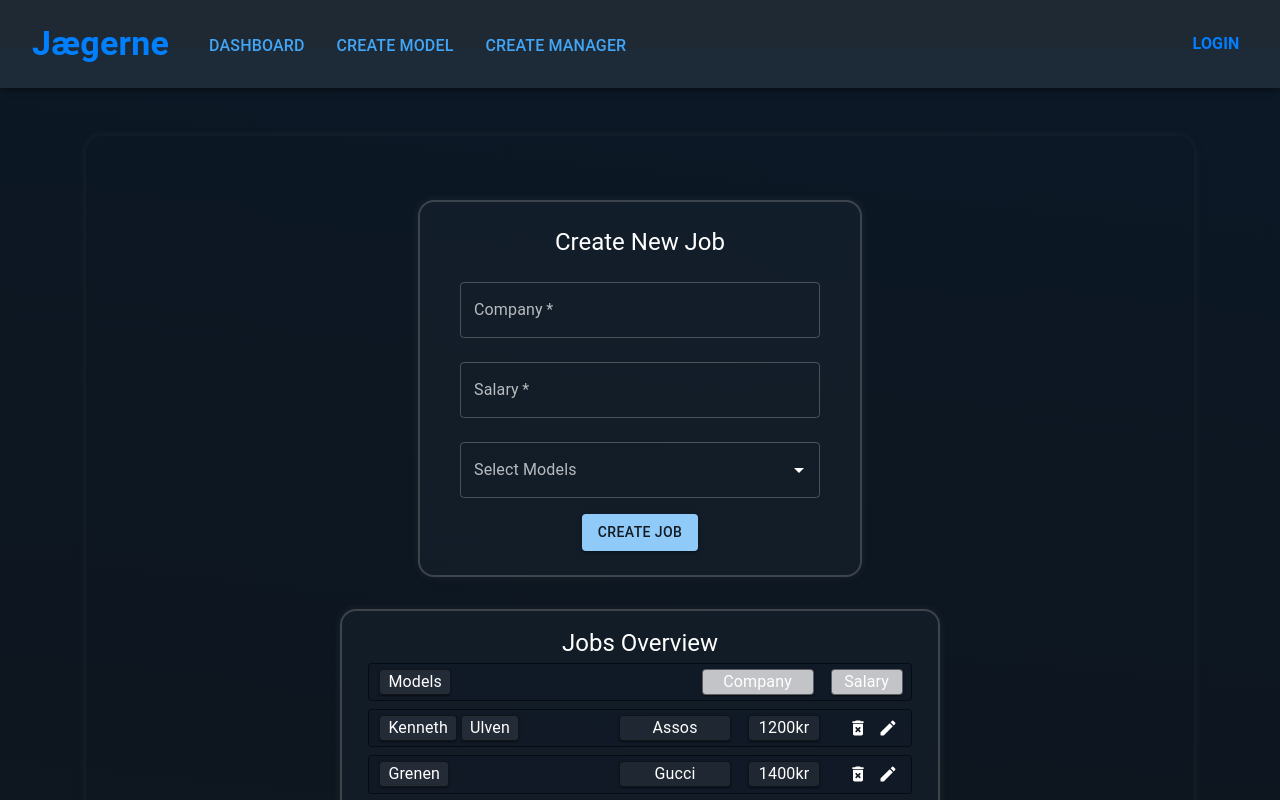
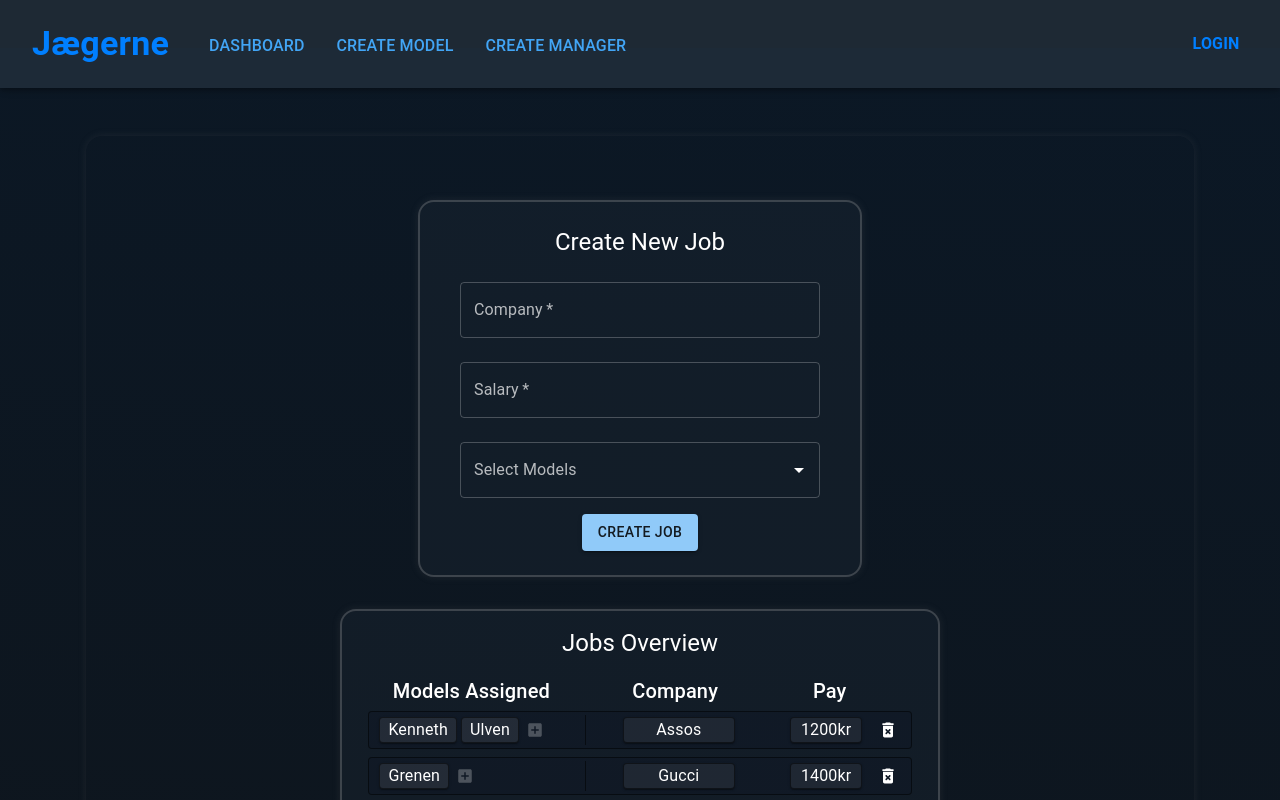
Before and after one commit to s-bogelund/FED-Assignment2, a React (Create React App) app in the folder frontend/: page /dashboard in a window 1280 px wide. Shown: the top 800 px of the page. Built offline with nearby package versions, Linux system fonts and the light colour scheme.

Commit message:
Removed edit button from job and added an Ã'add' button to add models to existing job

```diff
--- a/frontend/src/components/Dashboard/CreateJob.js
+++ b/frontend/src/components/Dashboard/CreateJob.js
@@ -19,6 +19,9 @@ const CreateJob = (props) => {
 	const handleJobSubmit = (event) => {
 		event.preventDefault();
 		props.onNewJob(company, salary, chosenModels);
+		setCompany("");
+		setSalary("");
+		setChosenModels([]);
 	};
 
 	const handleModelSelected = (event, value) => {
@@ -46,6 +49,7 @@ const CreateJob = (props) => {
 						fullWidth
 						margin="normal"
 						required
+						value={company}
 						id="company"
 						label="Company"
 						name="company"
@@ -55,6 +59,7 @@ const CreateJob = (props) => {
 						onInput={(event) => setSalary(event.target.value)}
 						type="number"
 						margin="normal"
+						value={salary}
 						required
 						id="salary"
 						label="Salary"
@@ -64,6 +69,7 @@ const CreateJob = (props) => {
 						multiple
 						disableCloseOnSelect
 						onChange={handleModelSelected}
+						value={chosenModels}
 						id="models"
 						options={modelOptions}
 						getOptionLabel={(option) => option.name}
--- a/frontend/src/components/Dashboard/JobsList/Job.js
+++ b/frontend/src/components/Dashboard/JobsList/Job.js
@@ -1,11 +1,13 @@
 import {
 	Button,
+	Container,
 	IconButton,
 	Paper,
 	Stack,
 	Tooltip,
 	Typography,
 } from "@mui/material";
+import AddBoxIcon from "@mui/icons-material/AddBox";
 import DeleteForeverRoundedIcon from "@mui/icons-material/DeleteForeverRounded";
 import EditRoundedIcon from "@mui/icons-material/EditRounded";
 import React, { useState } from "react";
@@ -13,28 +15,46 @@ import { Box } from "@mui/system";
 import JobModels from "./JobModels";
 
 const Job = (props) => {
-	const paperStyle = () => {
-		if (!props.isHeader) {
+	const stackStyle = () => {
+		if (props.isHeader)
+			return {
+				display: "grid",
+				gridTemplateColumns: "1fr 1fr 1fr",
+				placeItems: "center",
+				justifyContent: "center",
+				alignItems: "center",
+				fontSize: "1.7rem",
+				"&paperStyle": {
+					border: "none",
+				},
+			};
+		else
 			return {
 				display: "flex",
-				justifyContent: "flex-start",
+				justifyContent: "space-between",
 				alignItems: "center",
-				backgroundColor: "rgba(255, 255, 255, 0.01)",
+				border: "1px solid rgba(0, 0, 0, 0.52)",
 				borderRadius: 1,
-				border: "1px solid rgba(0, 0, 0, 0.52)",
 				px: 1,
+				py: 0.4,
+				margin: 0.3,
+				my: 0.5,
+				background: "#0c172341",
 			};
-		} else {
-			return {
-				display: "flex",
-				justifyContent: "center",
-				alignItems: "center",
-				backgroundColor: "rgba(255, 255, 255, 0.73)",
-				borderRadius: 1,
-				border: "1px solid rgba(0, 0, 0, 0.52)",
-				px: 1,
-			};
-		}
+	};
+
+	const paperStyle = {
+		display: "flex",
+		justifyContent: "flex-start",
+		alignItems: "center",
+		backgroundColor: "rgba(255, 255, 255, 0.01)",
+		borderRadius: 1,
+		border: "1px solid rgba(0, 0, 0, 0.52)",
+		px: 1,
+	};
+
+	const onAdd = () => {
+		console.log("add");
 	};
 
 	const onDeleteJob = () => {
@@ -54,31 +74,43 @@ const Job = (props) => {
 	};
 
 	return (
-		<Stack
-			direction="row"
-			sx={{
-				display: "flex",
-				justifyContent: "space-between",
-				alignItems: "center",
-				border: "1px solid rgba(0, 0, 0, 0.52)",
-				borderRadius: 1,
-				px: 1,
-				py: 0.4,
-				margin: 0.3,
-				my: 0.5,
-				background: "#0c172341",
-			}}
-		>
+		<Stack direction="row" sx={stackStyle}>
 			<Box
 				sx={{
 					width: "40%",
 					display: "flex",
 					flexWrap: "wrap",
+					borderRight: "1px solid rgba(0, 0, 0, 0.52)",
+					alignItems: "center",
 				}}
 			>
-				{renderJobModels()}
+				{renderJobModels()}{" "}
+				{!props.isHeader && (
+					<Tooltip title="Add Model" placement="right">
+						<IconButton
+							size="small"
+							sx={{
+								opacity: "25%",
+								"&:hover": {
+									opacity: "100%",
+								},
+							}}
+							onClick={onAdd}
+						>
+							<AddBoxIcon fontSize="sm" />
+						</IconButton>
+					</Tooltip>
+				)}
 			</Box>
-			<Box sx={{ display: "flex", width: "40%", gap: 1 }}>
+			<Box
+				sx={{
+					display: "flex",
+					width: "55%",
+					gap: 1,
+					justifyContent: "center",
+					alignItems: "center",
+				}}
+			>
 				<Box
 					sx={{
 						display: "flex",
@@ -88,23 +120,33 @@ const Job = (props) => {
 				>
 					<Paper
 						sx={{
-							...paperStyle(),
+							...paperStyle,
 							justifyContent: "center",
 							flexWrap: "wrap",
-							minWidth: "7em",
+							minWidth: "7rem",
+							alignItems: "center",
 						}}
 					>
-						<Typography variant="body1">{props.company}</Typography>
+						<Typography variant="body1" sx={{ textAlign: "center" }}>
+							{props.company}
+						</Typography>
 					</Paper>
 				</Box>
-				<Box sx={{ display: "flex", width: "50%", maxHeight: "1.8em" }}>
+				<Box
+					sx={{
+						display: "flex",
+						width: "50%",
+						maxHeight: "1.8rem",
+						justifyContent: "center",
+					}}
+				>
 					<Paper
 						sx={{
-							...paperStyle(),
+							...paperStyle,
 							justifyContent: "center",
 							alignItems: "center",
 							width: "auto",
-							minWidth: "4.5em",
+							minWidth: "4.5rem",
 						}}
 					>
 						<Typography variant="body1">
@@ -116,17 +158,17 @@ const Job = (props) => {
 			</Box>
 			{/* Renders the edit and delete buttons if not the header */}
 			{!props.isHeader && (
-				<Box sx={{ display: "flex", justifyContent: "space-between" }}>
+				<Box sx={{ display: "flex", justifyContent: "flex-end" }}>
 					<Tooltip title="Delete Job" placement="top">
 						<IconButton size="small" onClick={onDeleteJob}>
 							<DeleteForeverRoundedIcon fontSize="small" />
 						</IconButton>
 					</Tooltip>
-					<Tooltip title="Edit Job" placement="right">
+					{/* <Tooltip title="Edit Job" placement="right">
 						<IconButton size="small" onClick={onEdit}>
 							<EditRoundedIcon fontSize="small" />
 						</IconButton>
-					</Tooltip>
+					</Tooltip> */}
 				</Box>
 			)}
 		</Stack>
--- a/frontend/src/components/Dashboard/JobsList/JobsList.js
+++ b/frontend/src/components/Dashboard/JobsList/JobsList.js
@@ -1,4 +1,11 @@
-import { Container, List, ListItem, Stack, Typography } from "@mui/material";
+import {
+	Box,
+	Container,
+	List,
+	ListItem,
+	Stack,
+	Typography,
+} from "@mui/material";
 import React from "react";
 import { containerStyle } from "../../styling";
 import Job from "./Job";
@@ -17,7 +24,6 @@ const JobsList = (props) => {
 					company={job.company}
 					salary={job.salary}
 					onDeleteJob={props.onDeleteJob}
-					isHeader={false}
 				/>
 			);
 		});
@@ -27,20 +33,36 @@ const JobsList = (props) => {
 	return (
 		<Container
 			maxWidth="sm"
-			sx={{ ...containerStyle, paddingBottom: 4, paddingTop: 2 }}
+			sx={{
+				...containerStyle,
+				paddingBottom: 4,
+				paddingTop: 2,
+				flexGrow: 0,
+			}}
 		>
 			<Typography
-				sx={{ display: "flex", justifyContent: "center" }}
+				sx={{ display: "flex", justifyContent: "center", marginBottom: 2 }}
 				variant="h5"
 			>
 				Jobs Overview
 			</Typography>
-			<Job
-				isHeader={true}
-				models={["Models"]}
-				company="Company"
-				salary="Salary "
-			/>
+			<Box
+				fullWidth
+				sx={{
+					display: "grid",
+					gridTemplateColumns: "1.5fr 1.4fr .8fr .2fr",
+				}}
+			>
+				<Typography sx={{ gridColumn: 1, placeSelf: "center" }} variant="h6">
+					Models Assigned
+				</Typography>
+				<Typography sx={{ gridColumn: 2, placeSelf: "center" }} variant="h6">
+					Company
+				</Typography>
+				<Typography sx={{ gridColumn: 3, placeSelf: "center" }} variant="h6">
+					Pay
+				</Typography>
+			</Box>
 
 			{renderList()}
 		</Container>
--- a/frontend/src/components/Dashboard/ModelList/ModelList.js
+++ b/frontend/src/components/Dashboard/ModelList/ModelList.js
@@ -24,7 +24,13 @@ const ModelList = (props) => {
 	});
 
 	return (
-		<Container sx={{ ...containerStyle, width: "xl" }}>
+		<Container
+			maxWidth="xl"
+			sx={{
+				...containerStyle,
+				flexDirection: "column",
+			}}
+		>
 			<Box sx={{ display: "flex", justifyContent: "center" }}>
 				<Typography variant="h5">Models</Typography>
 			</Box>
@@ -41,7 +47,9 @@ const ModelList = (props) => {
 					{rows.map((row) => (
 						<TableRow
 							key={row.name}
-							sx={{ "&:last-child td, &:last-child th": { border: 0 } }}
+							sx={{
+								"&:last-child td, &:last-child th": { border: 0 },
+							}}
 						>
 							<TableCell component="th" scope="row" sx={{ width: "25%" }}>
 								{row.name}
--- a/frontend/src/pages/Dashboard.js
+++ b/frontend/src/pages/Dashboard.js
@@ -17,12 +17,18 @@ const Dashboard = () => {
 
 	useEffect(() => {
 		// if no jobs, create some
-		if (!JSON.parse(localStorage.getItem("jobsList"))) {
+		if (
+			!JSON.parse(localStorage.getItem("jobsList")) ||
+			!JSON.parse(localStorage.getItem("jobsList")).length
+		) {
 			console.log("setting local storage");
 			localStorage.setItem("jobsList", JSON.stringify(seedJobs));
 			setJobs(seedJobs);
 			console.log("Seed data used");
-		} else setJobs(JSON.parse(localStorage.getItem("jobsList")));
+		} else {
+			console.log("Using local storage");
+			setJobs(JSON.parse(localStorage.getItem("jobsList")));
+		}
 	}, []);
 
 	useEffect(() => {
```
